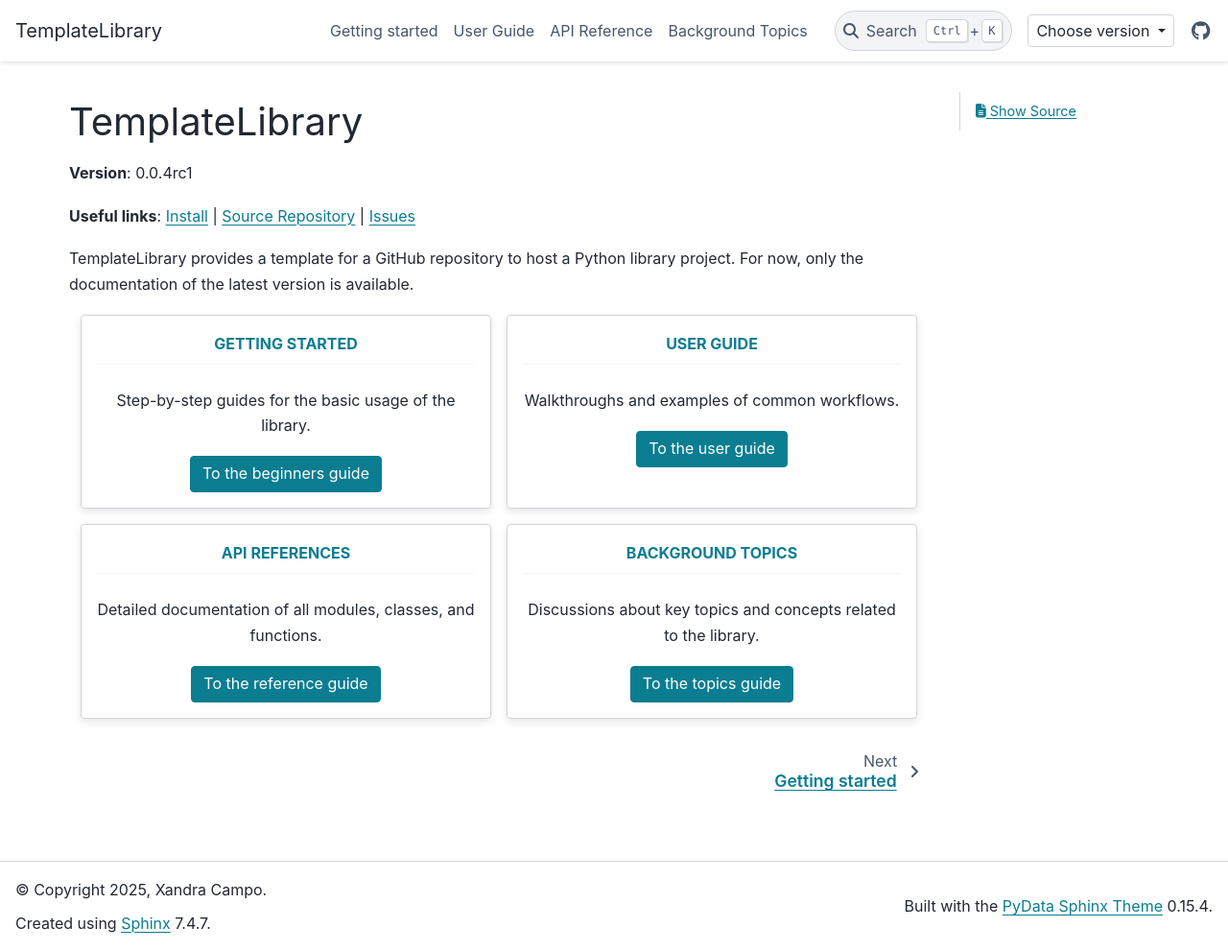
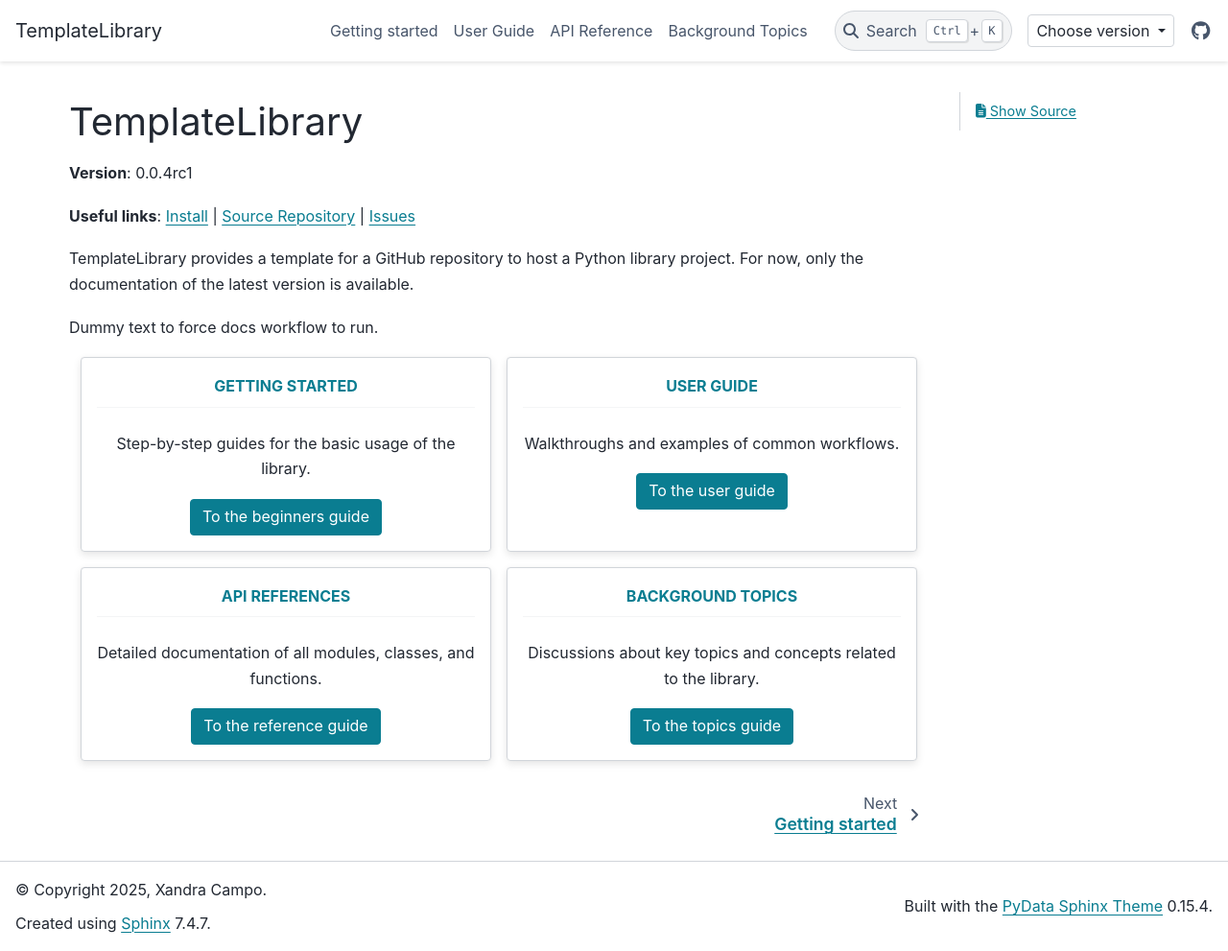
Before and after one commit to xandratxan/template-library, a Sphinx documentation site: the page built from docs/source/index.rst, in a window 1280 px wide and 991 px high. Shown: the whole window at 96% size. Built offline with Sphinx 7.4.7 and the PyData theme 0.15.4, drawn with Linux system fonts in a browser that asks for light colours.

Commit message:
Dummy commit to force docs workflow to run

```diff
--- a/docs/source/index.rst
+++ b/docs/source/index.rst
@@ -12,6 +12,8 @@ TemplateLibrary
 
 TemplateLibrary provides a template for a GitHub repository to host a Python library project.
 For now, only the documentation of the latest version is available.
+
+Dummy text to force docs workflow to run.
 
 .. grid:: 2
    :gutter: 3
```
